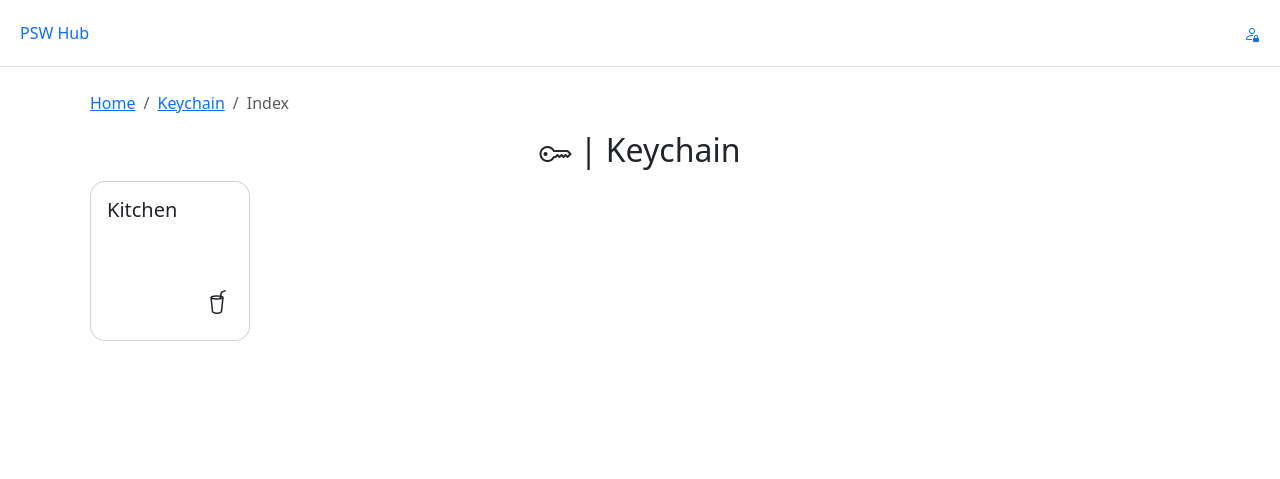
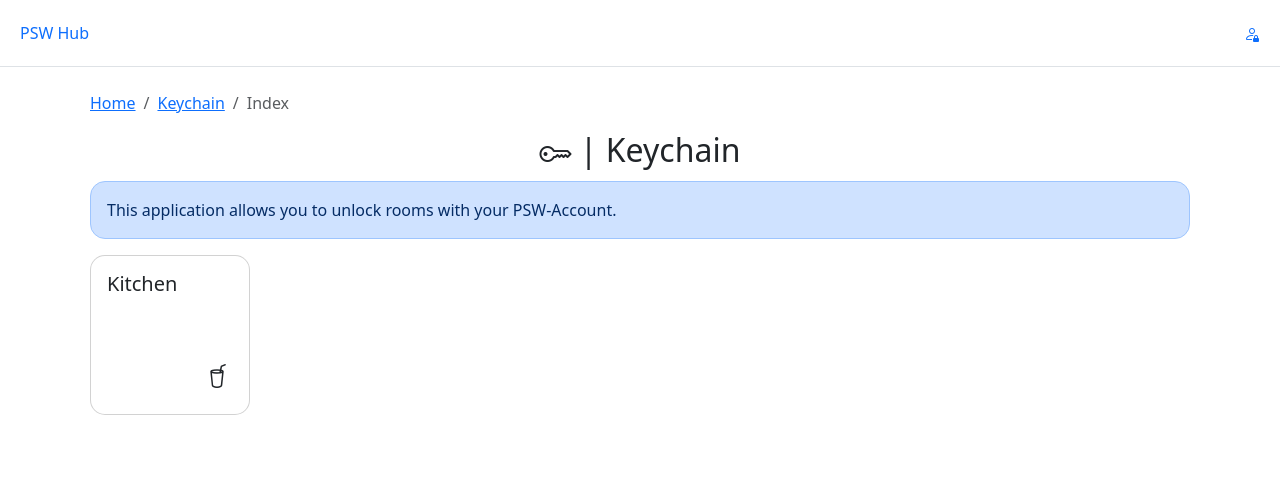
Before and after one commit to Peter-Schneider-Wohnheim/psw-hub, a PHP site: page /keychain/index.php in a window 1280 px wide. Shown: the top 479 px of the page. Run offline with PHP 8.4, Linux system fonts and the light colour scheme; the visitor is signed in with stand-in values (Sample User, id 1).

Commit message:
Provide description for more clarity

```diff
--- a/keychain/index.php
+++ b/keychain/index.php
@@ -2,5 +2,6 @@
 include(dirname(__DIR__). '/includes/header.inc.php');
 require_once(dirname(__DIR__). '/includes/components.php');
 echo('<h2 class="h2 text-center"><i class="bi bi-key"></i> | Keychain</h2>');
+echo('<div class="alert alert-primary" role="alert">This application allows you to unlock rooms with your PSW-Account.</div>');
 tile("/keychain/kitchen.php", "Kitchen", "bi-cup-straw");
 include(dirname(__DIR__). '/includes/footer.inc.php');
```
